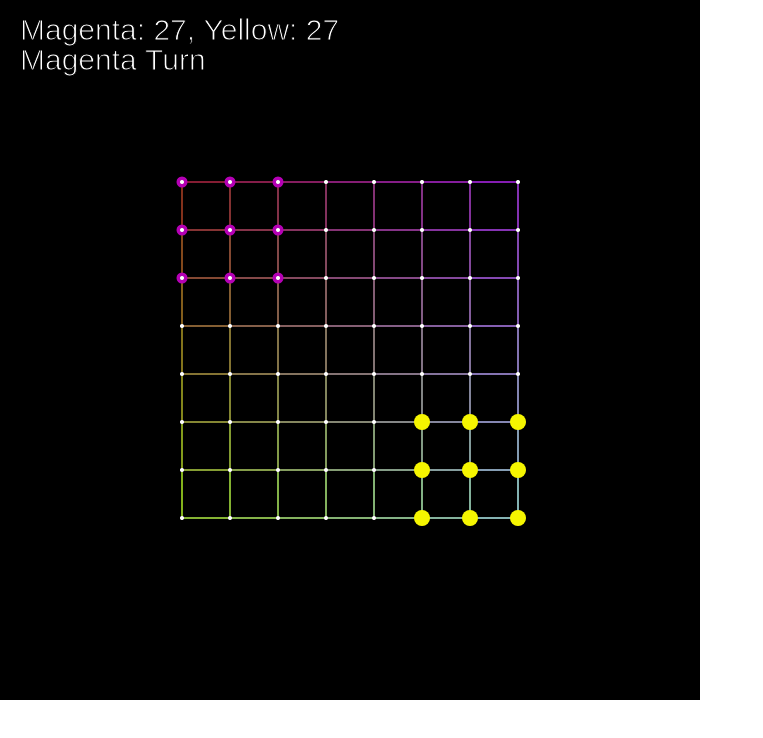
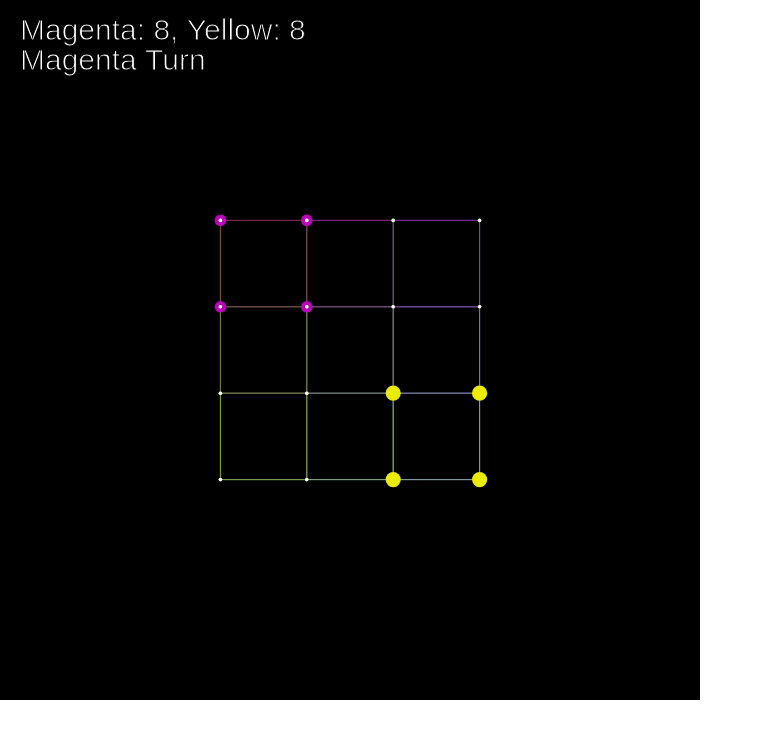
Before and after one commit to Packmanager9/cudex, a website: page cudex.html in a window 1280 px wide. Shown: the whole page, without its empty margins (0-763 px from the left). Drawn offline with Linux system fonts and the light colour scheme.

Commit message:
Add files via upload

```diff
--- a/cudex.html
+++ b/cudex.html
@@ -2514,10 +2514,10 @@ const angles = [
                             t:t+half,
                             e:e+half,
                         };
-                        if(k < -1 && t < -1 && e < -1){
+                        if(k < 0 && t < 0 && e < 0){
                             point.type = 1
                         }
-                        if(k > 0 && t > 0 && e > 0){
+                        if(k > -1 && t > -1 && e > -1){
                             point.type = 2
                         }
                         point.color = `rgb(${point.r}, ${point.g}, ${point.b})`
@@ -2860,7 +2860,7 @@ Flex3DObject.prototype.draw = function(ctx, opts = {}) {
 
 let orth = false
 
-let grid = new Flex3DObject(9)
+let grid = new Flex3DObject(5)
 let time =0
 let turnjack = 0
 let turnjack2 = 0
```
